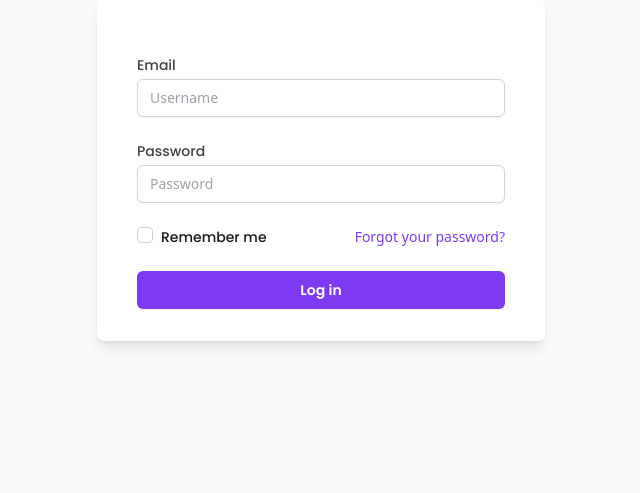
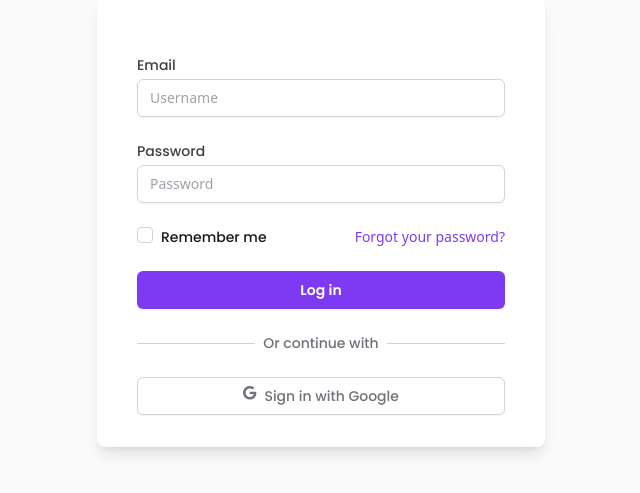
Before and after one commit to D-Mbithi/d5be-blog, a Django app: page /accounts/login/ in a window 1280 px wide. Shown: the part 286-779 px from the top of the page, without its empty margins (319-959 px from the left). Run offline with Django 5.2, Linux system fonts and the light colour scheme; parts of the project's set-up code (start-up, migrations or seed data) failed here and were passed over; some libraries are stand-ins or nearby versions.

Commit message:
Added Google oauth

```diff
--- a/backend/config/urls.py
+++ b/backend/config/urls.py
@@ -9,8 +9,9 @@ urlpatterns = [
     path("admin/", admin.site.urls),
     path("", views.post_list, name="index"),
     path("accounts/", include("allauth.urls")),
-    path("accounts/", include("apps.users.urls", namespace='accounts')),
+    path("accounts/", include("apps.users.urls", namespace="accounts")),
     path("recipes/", include("apps.blog.urls", namespace="blog")),
+    path("", include("social_django.urls", namespace="social")),
 ]
 
 urlpatterns += [
--- a/backend/pyproject.toml
+++ b/backend/pyproject.toml
@@ -12,6 +12,7 @@ dependencies = [
     "django-browser-reload>=1.21.0",
     "django-environ>=0.13.0",
     "django-extensions>=4.1",
+    "django-oauth-toolkit>=3.3.0",
     "django-seed>=0.3.1",
     "django-silk>=5.5.0",
     "django-stubs>=6.0.4",
@@ -25,7 +26,10 @@ dependencies = [
     "psycopg2>=2.9.12",
     "pyjwt>=2.13.0",
     "python-decouple>=3.8",
+    "python-social-auth>=0.3.6",
     "requests>=2.34.2",
+    "ruff>=0.15.15",
+    "social-auth-app-django>=5.9.0",
 ]
 
 [dependency-groups]
--- a/backend/static/css/styles.css
+++ b/backend/static/css/styles.css
@@ -2894,6 +2894,12 @@ input:checked + .toggle-bg{
   box-shadow: var(--tw-ring-offset-shadow, 0 0 #0000), var(--tw-ring-shadow, 0 0 #0000), var(--tw-shadow);
 }
 
+.shadow-md{
+  --tw-shadow: 0 4px 6px -1px rgb(0 0 0 / 0.1), 0 2px 4px -2px rgb(0 0 0 / 0.1);
+  --tw-shadow-colored: 0 4px 6px -1px var(--tw-shadow-color), 0 2px 4px -2px var(--tw-shadow-color);
+  box-shadow: var(--tw-ring-offset-shadow, 0 0 #0000), var(--tw-ring-shadow, 0 0 #0000), var(--tw-shadow);
+}
+
 .shadow-sm{
   --tw-shadow: 0 1px 2px 0 rgb(0 0 0 / 0.05);
   --tw-shadow-colored: 0 1px 2px 0 var(--tw-shadow-color);
@@ -2903,12 +2909,6 @@ input:checked + .toggle-bg{
 .shadow-xl{
   --tw-shadow: 0 20px 25px -5px rgb(0 0 0 / 0.1), 0 8px 10px -6px rgb(0 0 0 / 0.1);
   --tw-shadow-colored: 0 20px 25px -5px var(--tw-shadow-color), 0 8px 10px -6px var(--tw-shadow-color);
-  box-shadow: var(--tw-ring-offset-shadow, 0 0 #0000), var(--tw-ring-shadow, 0 0 #0000), var(--tw-shadow);
-}
-
-.shadow-md{
-  --tw-shadow: 0 4px 6px -1px rgb(0 0 0 / 0.1), 0 2px 4px -2px rgb(0 0 0 / 0.1);
-  --tw-shadow-colored: 0 4px 6px -1px var(--tw-shadow-color), 0 2px 4px -2px var(--tw-shadow-color);
   box-shadow: var(--tw-ring-offset-shadow, 0 0 #0000), var(--tw-ring-shadow, 0 0 #0000), var(--tw-shadow);
 }
 
@@ -3180,6 +3180,11 @@ input:checked + .toggle-bg{
   color: rgb(108 43 217 / var(--tw-text-opacity));
 }
 
+.hover\:text-purple-800:hover{
+  --tw-text-opacity: 1;
+  color: rgb(85 33 181 / var(--tw-text-opacity));
+}
+
 .hover\:text-red-500:hover{
   --tw-text-opacity: 1;
   color: rgb(240 82 82 / var(--tw-text-opacity));
@@ -3188,11 +3193,6 @@ input:checked + .toggle-bg{
 .hover\:text-white:hover{
   --tw-text-opacity: 1;
   color: rgb(255 255 255 / var(--tw-text-opacity));
-}
-
-.hover\:text-purple-800:hover{
-  --tw-text-opacity: 1;
-  color: rgb(85 33 181 / var(--tw-text-opacity));
 }
 
 .hover\:underline:hover{
--- a/backend/templates/account/login.html
+++ b/backend/templates/account/login.html
@@ -48,7 +48,7 @@
                 </div>
                 {% endif %}
                 <div>
-                    <label for="{{ form.login.id_for_label }}" class="block text-sm font-medium text-zinc-700 poppins-medium">
+                    <label for="email" class="block text-sm font-medium text-zinc-700 poppins-medium">
                         Email
                     </label>
                     <div class="mt-1">
@@ -61,14 +61,14 @@
                     {% endif %}
                 </div>
                 <div>
-                    <label for="{{  form.password.id_for_label }}" class="block text-sm font-medium text-zinc-700 poppins-medium">
+                    <label for="password" class="block text-sm font-medium text-zinc-700 poppins-medium">
                         {{ form.password.label }}
                     </label>
                     <div class="mt-1">
                         {{ form.password|add_class:"appearance-none block d-block w-full px-3 py-2 border border-zinc-300 rounded-md shadow-sm placeholder-zinc-400 focus:outline-none focus:ring-purple-500 focus:border-purple-500 sm:text-sm" }}
                     </div>
                     {% if form.password.errors %}
-                        {% for error in fieform.passwordld.errors %}
+                        {% for error in form.password.errors %}
                         <p class="mt-2 text-sm text-red-600">{{ error }}</p>
                         {% endfor %}
                     {% endif %}
@@ -76,9 +76,9 @@
                 <div class="flex items-center justify-between">
                     <div class="flex items-start">
                         {% if form.remember.value %}
-                        <input id="{{ form.remember.id_for_label }}" name="{{ form.remember.html_name }}" type="checkbox" checked class="h-4 w-4 text-purple-600 focus:ring-purple-500 border-gray-300 rounded">
+                            <input id="{{ form.remember.id_for_label }}" name="{{ form.remember.html_name }}" type="checkbox" checked class="h-4 w-4 text-purple-600 focus:ring-purple-500 border-gray-300 rounded">
                         {% else %}
-                        <input id="{{ form.remember.id_for_label }}" name="{{ form.remember.html_name }}" type="checkbox" class="h-4 w-4 text-purple-600 focus:ring-purple-500 border-gray-300 rounded">
+                            <input id="{{ form.remember.id_for_label }}" name="{{ form.remember.html_name }}" type="checkbox" class="h-4 w-4 text-purple-600 focus:ring-purple-500 border-gray-300 rounded">
                         {% endif %}
                         <label for="{{ form.remember.id_for_label }}" class="ml-2 block text-sm text-zinc-900 poppins-medium">
                             Remember me
@@ -95,6 +95,24 @@
                         Log in
                     </button>
                 </div>
+
+                <div class="mt-6">
+                    <div class="relative">
+                        <div class="absolute inset-0 flex items-center">
+                            <div class="w-full border-t border-zinc-300"></div>
+                        </div>
+                        <div class="relative flex justify-center text-sm">
+                            <span class="px-2 bg-white text-zinc-500 poppins-medium">Or continue with</span>
+                        </div>
+                    </div>
+
+                    <div class="mt-6">
+                        <a href="{% url 'social:begin' 'google-oauth2' %}" class="w-full inline-flex justify-center py-2 px-4 border border-zinc-300 rounded-md shadow-sm bg-white text-sm font-medium text-zinc-500 hover:bg-zinc-50 focus:outline-none focus:ring-2 focus:ring-offset-2 focus:ring-purple-500 poppins-medium">
+                            <i class="fab fa-google text-red-500 mr-2 mt-0.5"></i>
+                            <span>Sign in with Google</span>
+                        </a>
+                    </div>
+                </div>
             </form>
         </div>
     </div>
```
Also changed, not shown: backend/config/settings.py (+32 -18 lines), backend/docs/Backend Tasks.md (+2 -2 lines), 1 other file.
